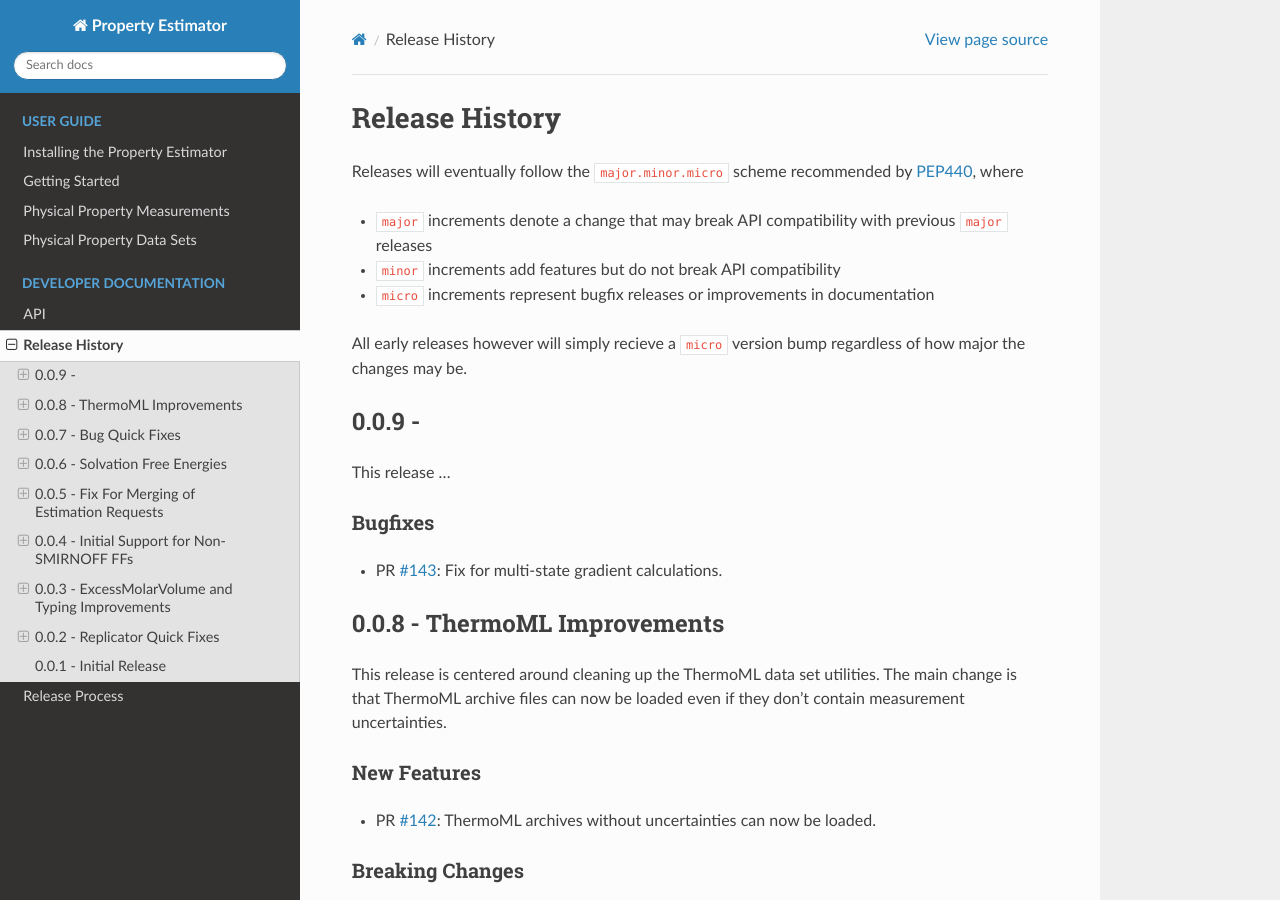
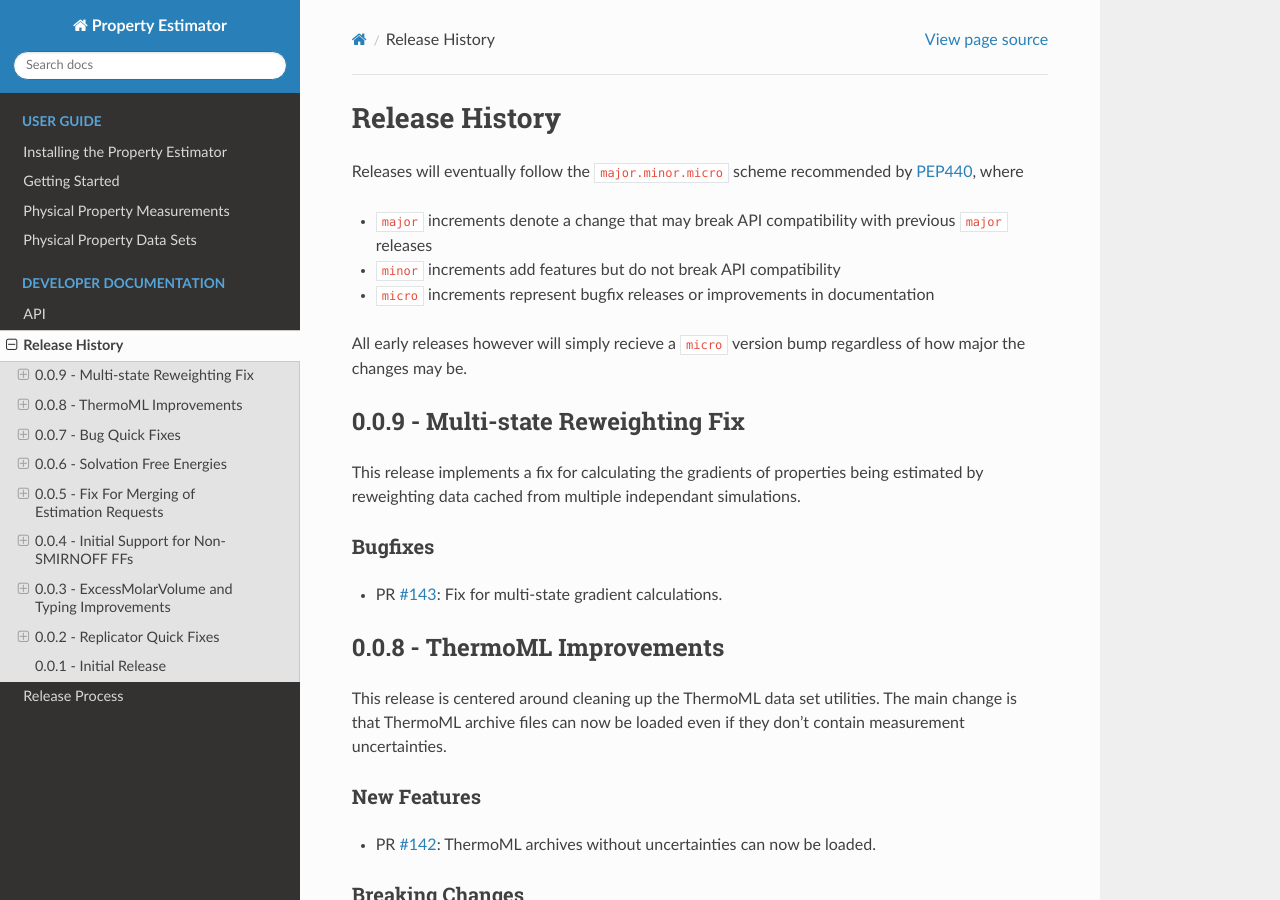
Before and after one commit to openforcefield/openff-evaluator, a Sphinx documentation site: the page built from docs/releasehistory.rst, in a window 1280 px wide and 900 px high. Built offline with Sphinx 7.4.7 and the Read the Docs theme 2.0.0, drawn with Linux system fonts in a browser that asks for light colours.

Commit message:
Update releasehistory.rst

```diff
--- a/docs/releasehistory.rst
+++ b/docs/releasehistory.rst
@@ -11,10 +11,10 @@ Releases will eventually follow the ``major.minor.micro`` scheme recommended by
 All early releases however will simply recieve a ``micro`` version bump regardless of
 how major the changes may be.
 
-0.0.9 -
------------------------------
+0.0.9 - Multi-state Reweighting Fix
+-----------------------------------
 
-This release ...
+This release implements a fix for calculating the gradients of properties being estimated by reweighting data cached from multiple independant simulations.
 
 Bugfixes
 """"""""
```
